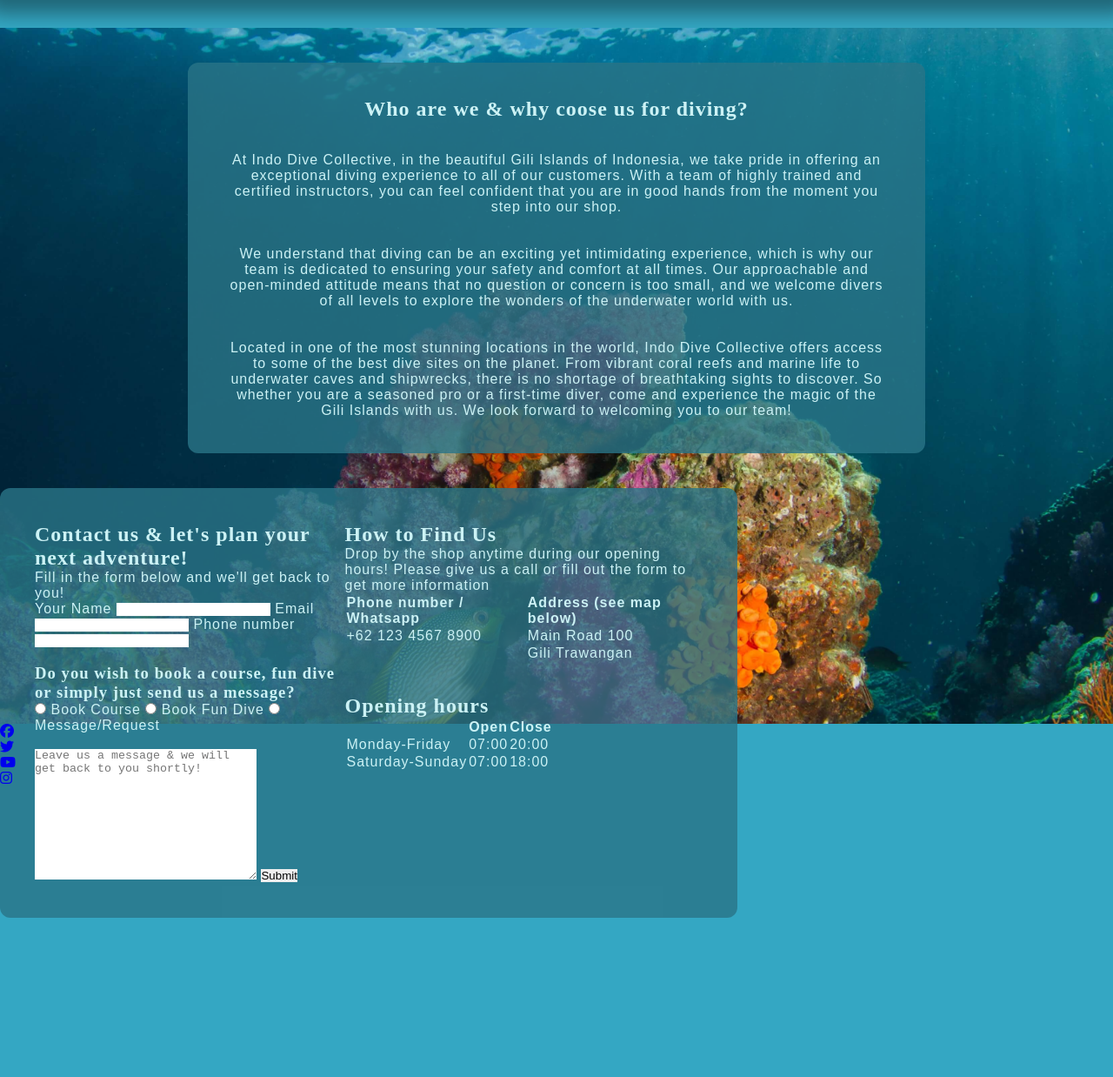
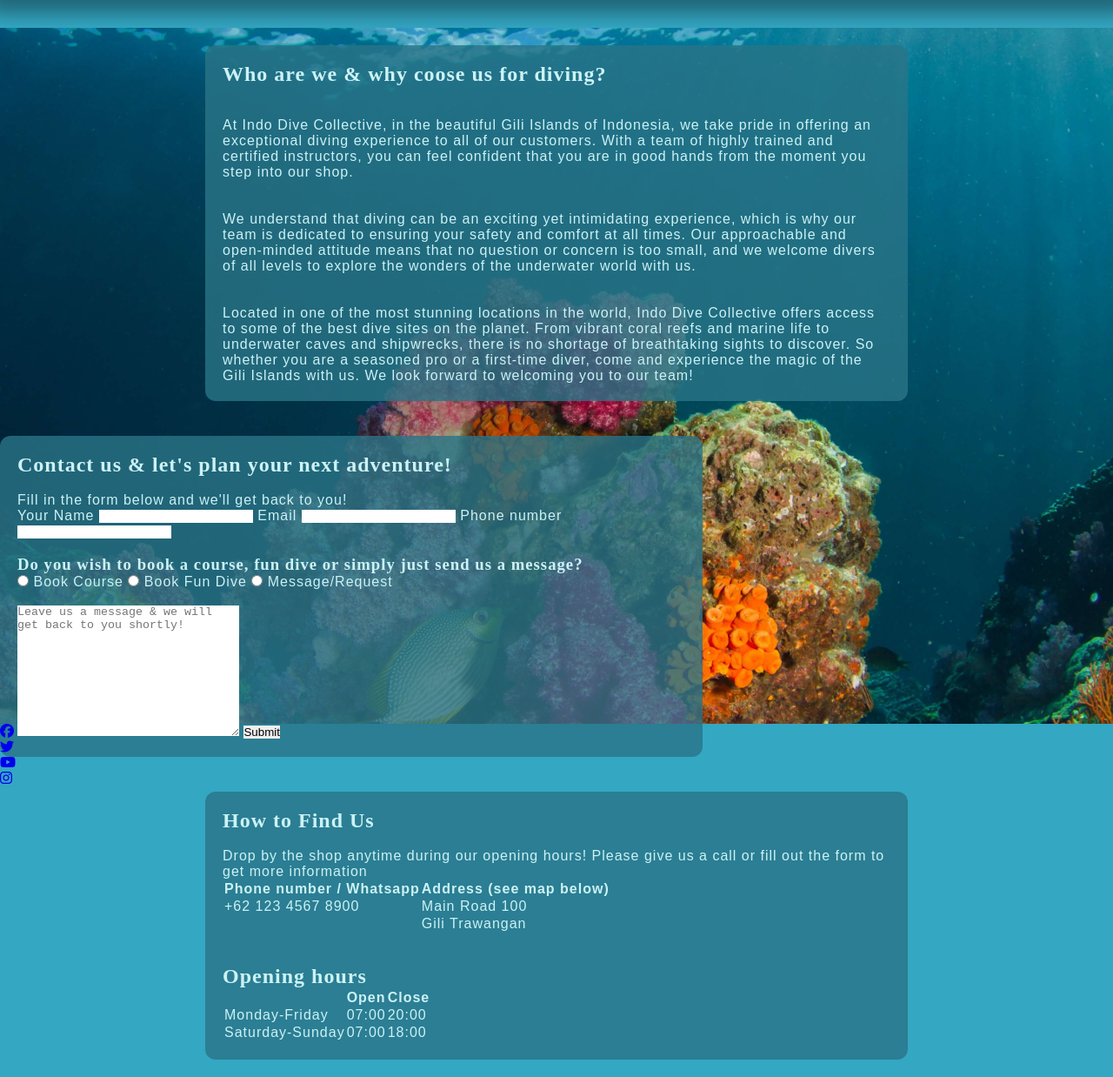
Before and after one commit to DebbieBergstrom/CI_PP1_DS, a plain HTML site: page index.html in a window 1280 px wide. Shown: the part 1015-2253 px from the top of the page at 87% size. Before the commit the page ends 2070 px from the top, so only its background shows below. Drawn offline with Linux system fonts and the light colour scheme; a web font is replaced by a local one.

Commit message:
Add styling to the form and info box

```diff
--- a/assets/css/style.css
+++ b/assets/css/style.css
@@ -223,38 +223,21 @@ nav a {
     background-size: cover;
 }
 
-.about-info {
-    width: 60%;
-    text-align: center;
-    margin-top: 40px;
-    color: #ccf2f5;
-    background-color: rgb(42 117 136 / 80%);
-    letter-spacing: 1px;
-    padding: 40px;
-    border-radius: 12px;
-}
-
-#about-info-box {
+#boxes {
     display: flex;
     justify-content: space-around;
 }
 
-#form-map-contact-box {
-    display: flex;
-    justify-content: space-around;
-}
-
-.contact-form-info {
+.box-content {
     width: 60%;
     text-align: left;
-    margin-top: 40px;
+    margin-top: 20px;
+    margin-bottom: 20px;
     color: #ccf2f5;
     background-color: rgb(42 117 136 / 80%);
     letter-spacing: 1px;
-    padding: 40px;
+    padding: 20px;
     border-radius: 12px;
-    display: flex;
-    flex-direction: row;
 }
 
 /* media queries */
--- a/index.html
+++ b/index.html
@@ -86,9 +86,11 @@
             </div>
         </section>
 
+        <!-- Section under banner with three containers and a map -->
         <section class="about-contact-background">
-            <div id="about-info-box">
-                <div class="about-info">
+            <!-- First div About us -->
+            <div id="boxes">
+                <div class="box-content">
                     <h2>Who are we & why coose us for diving?</h2>
                     <br>
                     <br>
@@ -119,11 +121,12 @@
                 </div>
             </div>
 
-            <div id="form-map-contact-box"></div>
-            <div class="contact-form-info">
-                <div>
+            <!-- Second div Contact form -->
+            <div id="boxes"></div>
+                <div class="box-content">
                     <form action="https://formdump.codeinstitute.net/" method="POST" target="_blank">
                     <h2>Contact us & let's plan your next adventure!</h2>
+                    <br>
                     <p>Fill in the form below and we'll get back to you!</p>
                     <label for="name">Your Name</label>
                     <input type="text" id="name" name="name" required="" class="text-input">
@@ -134,8 +137,7 @@
                     <br>
                     <br>
                     <h3>Do you wish to book a course, fun dive or simply just send us a message?</h3>
-                        <input type="radio" id="book-course" name="contact-reason" value="book-course"
-                            class="radio-input">
+                    <input type="radio" id="book-course" name="contact-reason" value="book-course" class="radio-input">
                     <label for="book-course">Book Course</label>
                     <input type="radio" id="fundive" name="contact-reason" value="fundive" class="radio-input">
                     <label for="fundive">Book Fun Dive</label>
@@ -150,9 +152,13 @@
                     <input type="submit" value="Submit" class="submit-button">
                     </form>
                 </div>
+            </div>
 
-                <div id="find-us-info">
+            <!-- Third div Find Us -->
+            <div id="boxes">
+                <div class="box-content">
                     <h2>How to Find Us</h2>
+                    <br>
                     <p>Drop by the shop anytime during our opening hours! Please give us a call or fill out the form to
                         get more information</p>
                     <table>
@@ -172,7 +178,6 @@
                         </tbody>
                     </table>
                     <br>
-                    <hr>
                     <br>
                     <h2>Opening hours</h2>
                     <table id="open-table">
@@ -196,6 +201,9 @@
                     </table>
                 </div>
             </div>
+        </section>
+
+
         </section>
 
         <footer>
```
Lines whose indentation alone changed are shown as unchanged.
